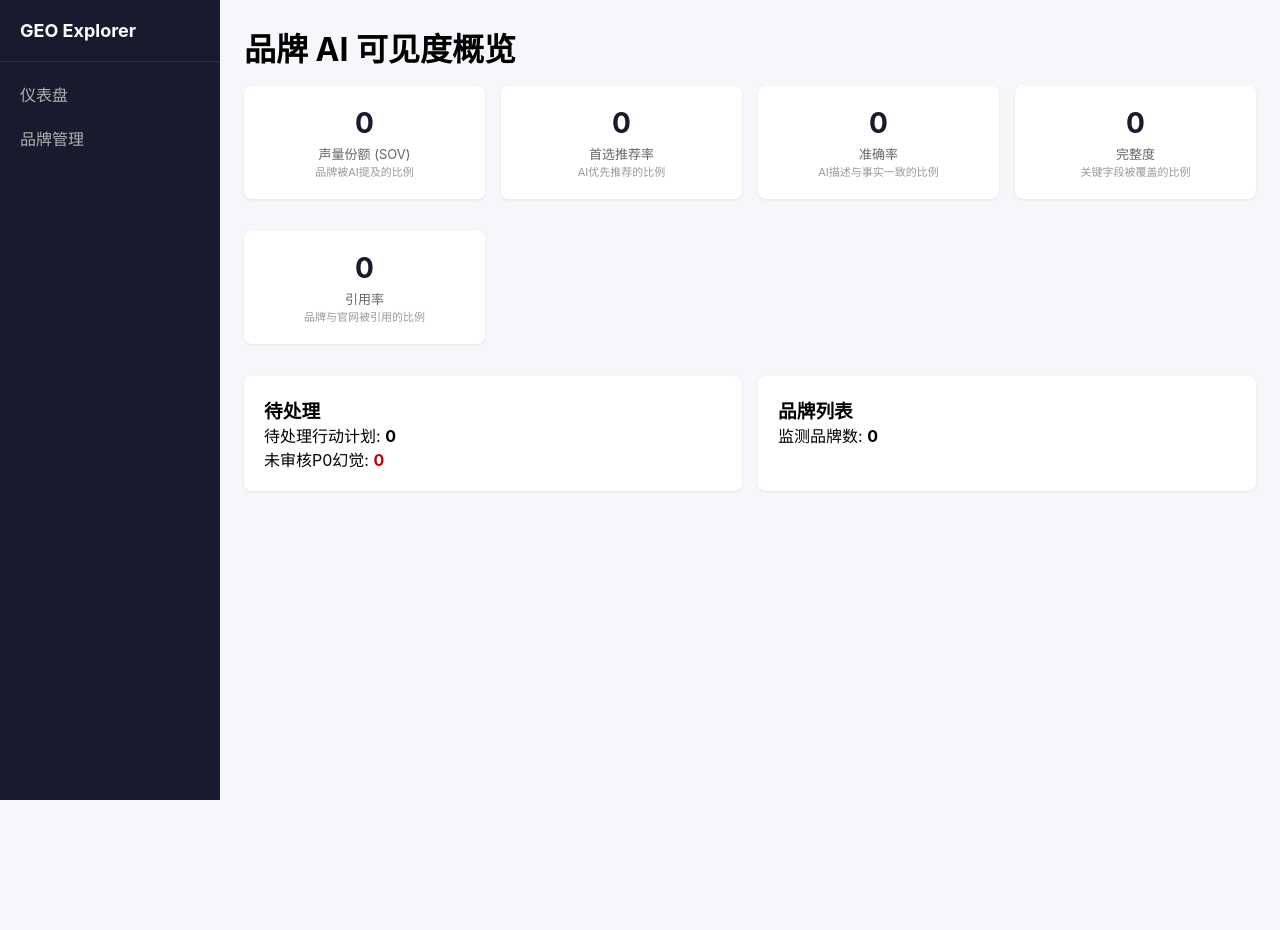
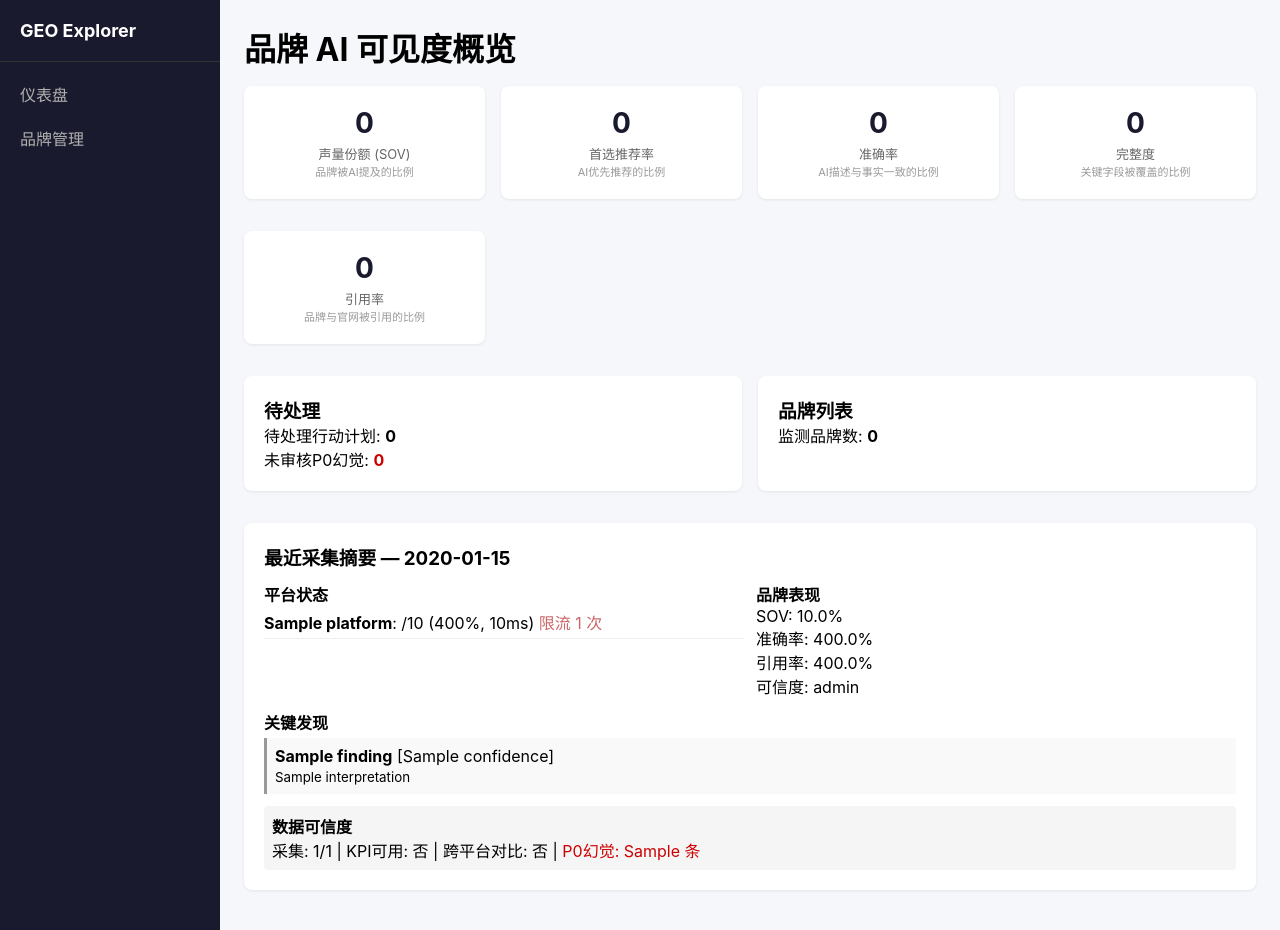
Before and after one commit to 05ffh/GEO-Explorer, a FastAPI app: template src/templates/dashboard/index.html in a window 1280 px wide. Before the commit the page ends 800 px from the top, so only its background shows below. Run offline with FastAPI, Linux system fonts and the light colour scheme; the template is opened without the code that fills it: most values are stand-ins (such as "Sample title", 1, 10 or a date in 2020).

Commit message:
feat: add collection insight summary card to Dashboard
Co-Authored-By: Claude Opus 4.7 <noreply@anthropic.com>

```diff
--- a/src/templates/dashboard/index.html
+++ b/src/templates/dashboard/index.html
@@ -40,4 +40,54 @@
         <p>监测品牌数: <strong>{{ total_brands|default(0) }}</strong></p>
     </div>
 </div>
+
+{% if latest_insight %}
+<div class="card" style="margin-top:16px;">
+  <h3>最近采集摘要 — {{ latest_insight.generated_at[:10] }}</h3>
+
+  <div style="display:grid; grid-template-columns: 1fr 1fr; gap: 12px; margin-top:12px;">
+    <div>
+      <h4>平台状态</h4>
+      {% for platform, stats in latest_insight.platform_health.items() %}
+      <div style="padding:4px 0; border-bottom:1px solid #eee;">
+        <strong>{{ platform }}</strong>: {{ stats.success }}/{{ stats.total }}
+        ({{ "%.0f" % (stats.success_rate * 100) }}%, {{ "%.0f" % stats.avg_latency_ms }}ms)
+        {% if stats.rate_limited_count > 0 %}
+        <span style="color:#c66;">限流 {{ stats.rate_limited_count }} 次</span>
+        {% endif %}
+      </div>
+      {% endfor %}
+    </div>
+    <div>
+      <h4>品牌表现</h4>
+      <p>SOV: {{ "%.1f" % (latest_insight.brand_performance.sov * 100) }}%</p>
+      <p>准确率: {{ "%.1f" % (latest_insight.brand_performance.accuracy_rate * 100) }}%</p>
+      <p>引用率: {{ "%.1f" % (latest_insight.brand_performance.citation_rate * 100) }}%</p>
+      <p>可信度: <span class="severity-{{ latest_insight.confidence_level }}">{{ latest_insight.confidence_level }}</span></p>
+    </div>
+  </div>
+
+  {% if latest_insight.key_findings %}
+  <div style="margin-top:12px;">
+    <h4>关键发现</h4>
+    {% for finding in latest_insight.key_findings %}
+    <div style="padding:8px; margin:4px 0; background:#f9f9f9; border-left:3px solid {% if finding.severity == 'P0' %}#c00{% elif finding.severity == 'P1' %}#e90{% else %}#999{% endif %};">
+      <strong>{{ finding.title }}</strong> [{{ finding.confidence }}]
+      <br><small>{{ finding.interpretation }}</small>
+    </div>
+    {% endfor %}
+  </div>
+  {% endif %}
+
+  <div style="margin-top:12px; padding:8px; background:#f5f5f5; border-radius:4px;">
+    <h4>数据可信度</h4>
+    <p>采集: {{ latest_insight.data_reliability.success_count }}/{{ latest_insight.data_reliability.total_queries }}
+    | KPI可用: {{ "是" if latest_insight.data_reliability.kpi_usable else "否" }}
+    | 跨平台对比: {{ "是" if latest_insight.data_reliability.cross_platform_usable else "否" }}
+    {% if latest_insight.data_reliability.p0_hallucinations %}
+    | <span style="color:#c00;">P0幻觉: {{ latest_insight.data_reliability.p0_hallucinations }} 条</span>
+    {% endif %}</p>
+  </div>
+</div>
+{% endif %}
 {% endblock %}
```
Also changed, not shown: src/api/dashboard.py (+22 -0 lines).
